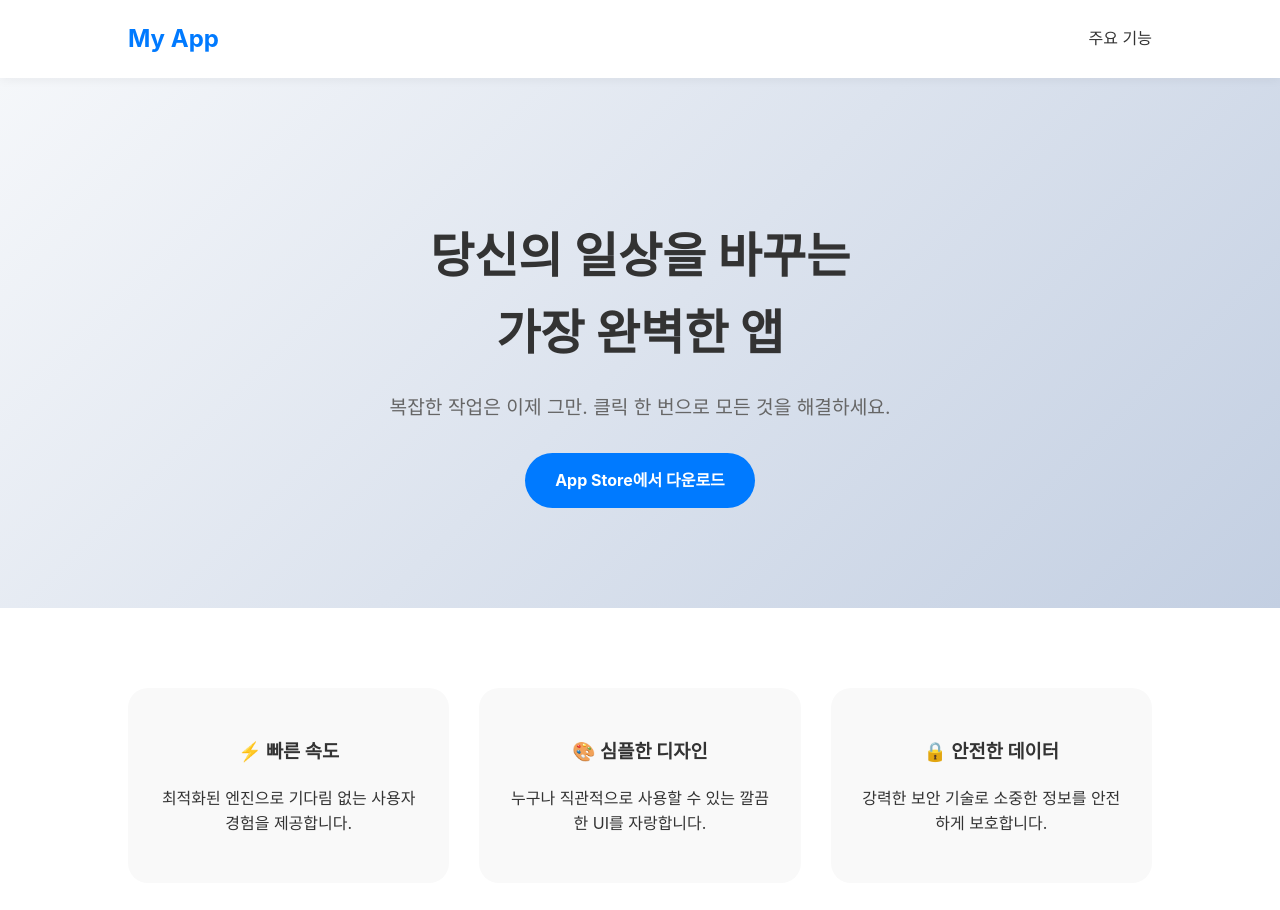
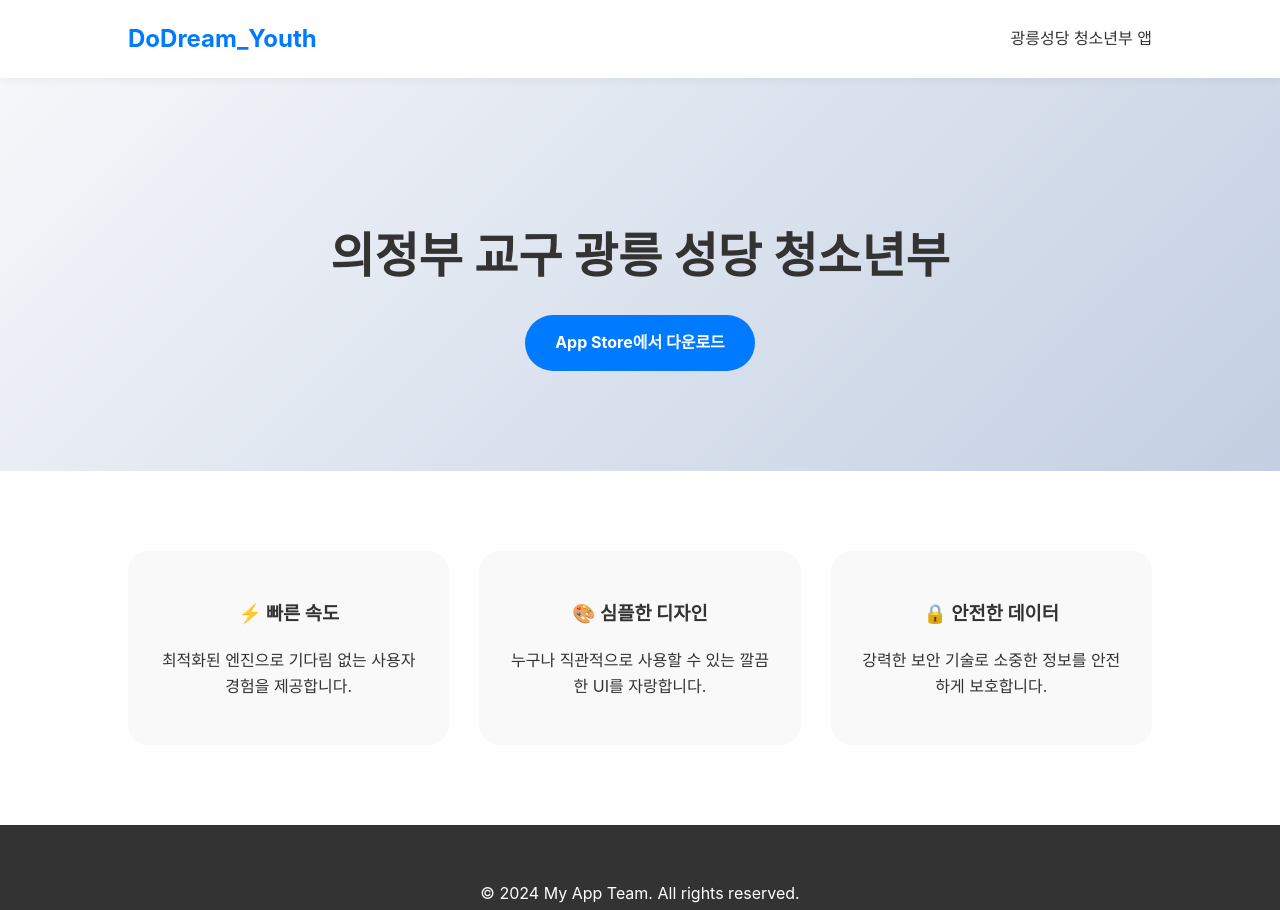
Before and after one commit to Dev-Combu/DoDream.github.io, a plain HTML site: page index.html in a window 1280 px wide. Shown: the top 910 px of the page. Drawn offline with Linux system fonts and the light colour scheme.

Commit message:
Update title and header for DoDream App

```diff
--- a/index.html
+++ b/index.html
@@ -3,7 +3,7 @@
 <head>
     <meta charset="UTF-8">
     <meta name="viewport" content="width=device-width, initial-scale=1.0">
-    <title>내 앱 이름 - 멋진 한 줄 설명</title>
+    <title>DoDream App Explain pages</title>
     <style>
         /* 기본 스타일 */
         body {
@@ -80,15 +80,14 @@
 <body>
 
     <header>
-        <a href="#" class="logo">My App</a>
+        <a href="#" class="logo">DoDream_Youth</a>
         <nav>
-            <a href="#features" style="text-decoration: none; color: #333;">주요 기능</a>
+            <a href="#features" style="text-decoration: none; color: #333;">광릉성당 청소년부 앱</a>
         </nav>
     </header>
 
     <section class="hero">
-        <h1>당신의 일상을 바꾸는<br>가장 완벽한 앱</h1>
-        <p>복잡한 작업은 이제 그만. 클릭 한 번으로 모든 것을 해결하세요.</p>
+        <h1>의정부 교구 광릉 성당 청소년부 <br> </h1>
         <a href="#" class="btn">App Store에서 다운로드</a>
     </section>
 
```
